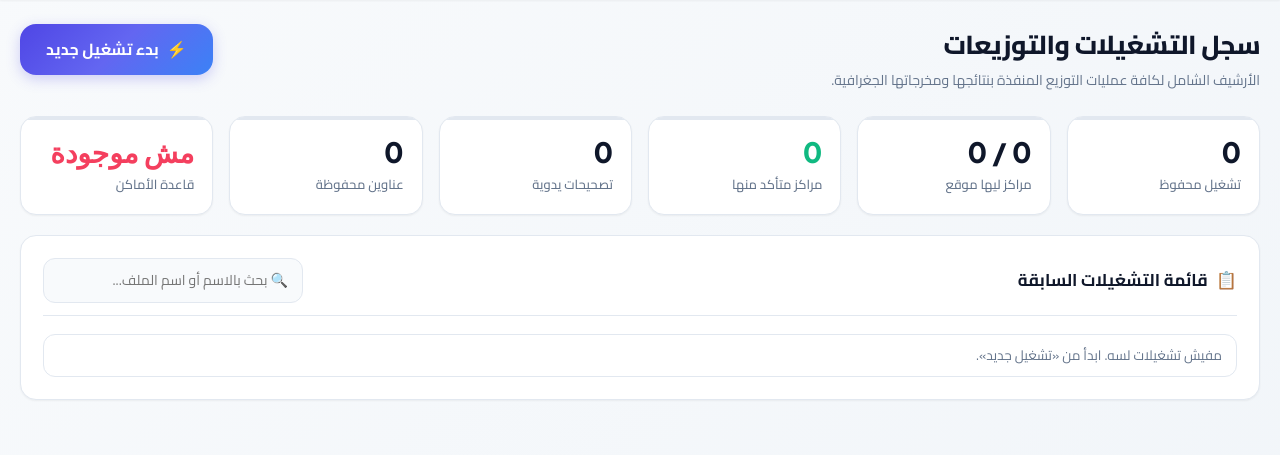
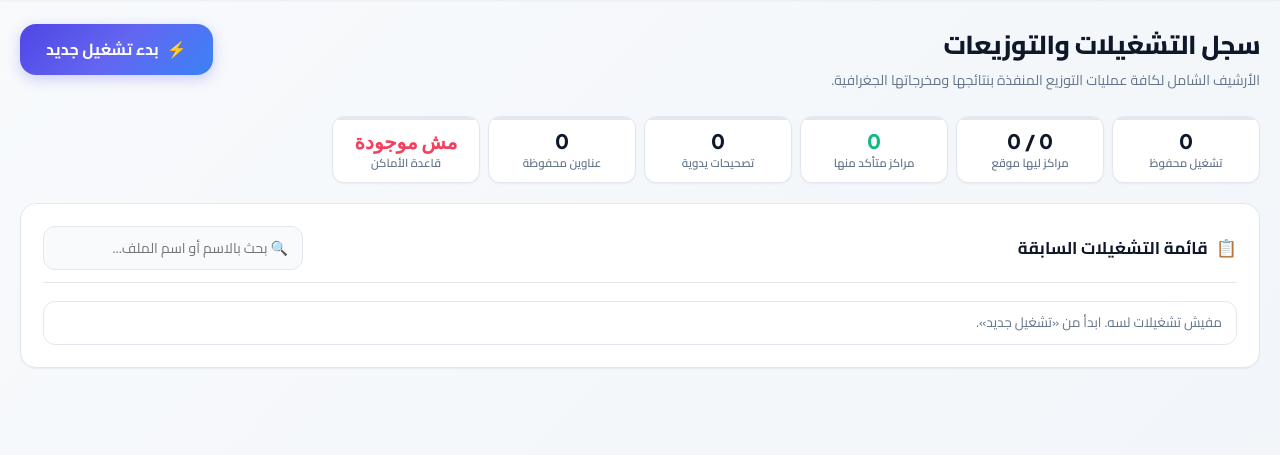
Before and after one commit to mahmoudabdelmoneem960/Markazi, a Flask app: page / in a window 1280 px wide. Shown: the part 67-522 px from the top of the page. Run offline with Flask 3, Linux system fonts and the light colour scheme; the visitor is signed in with stand-in values (Sample User, id 1); data that the repository does not hold is empty.

Commit message:
style: compact KPI cards into a single 8-column row

```diff
--- a/frontend/static/css/app.css
+++ b/frontend/static/css/app.css
@@ -646,20 +646,33 @@ button:disabled {
 /* Modern KPI Metric Cards */
 .kpis {
   display: grid;
-  grid-template-columns: repeat(auto-fit, minmax(180px, 1fr));
-  gap: 16px;
-  margin-bottom: 20px;
+  grid-template-columns: repeat(auto-fit, minmax(130px, 1fr));
+  gap: 10px;
+  margin-bottom: 18px;
+}
+
+#kpis {
+  display: grid;
+  grid-template-columns: repeat(8, minmax(0, 1fr));
+  gap: 8px;
+  margin-bottom: 18px;
 }
 
 .kpi {
   background: var(--card);
   border: 1px solid var(--line);
-  border-radius: var(--radius-lg);
-  padding: 18px;
+  border-radius: var(--radius-md);
+  padding: 12px 6px;
   box-shadow: var(--shadow-sm);
   position: relative;
   overflow: hidden;
   transition: all 0.25s ease;
+  text-align: center;
+  display: flex;
+  flex-direction: column;
+  justify-content: center;
+  align-items: center;
+  min-width: 0;
 }
 
 .kpi:hover {
@@ -685,17 +698,33 @@ button:disabled {
 
 .kpi b {
   display: block;
-  font-size: 28px;
+  font-size: 20px;
   font-family: var(--font-sans);
   font-weight: 800;
   line-height: 1.2;
-  margin-bottom: 4px;
+  margin-bottom: 3px;
+  word-break: break-word;
+  width: 100%;
 }
 
 .kpi span {
   color: var(--mute);
-  font-size: 13px;
-  font-weight: 500;
+  font-size: 11.5px;
+  font-weight: 600;
+  line-height: 1.25;
+}
+
+@media (max-width: 1080px) {
+  #kpis {
+    grid-template-columns: repeat(4, 1fr);
+    gap: 8px;
+  }
+}
+
+@media (max-width: 600px) {
+  #kpis {
+    grid-template-columns: repeat(2, 1fr);
+  }
 }
 
 /* Status Colors & Pills */
```
Also changed, not shown: frontend/static/js/run.js (+9 -9 lines).
